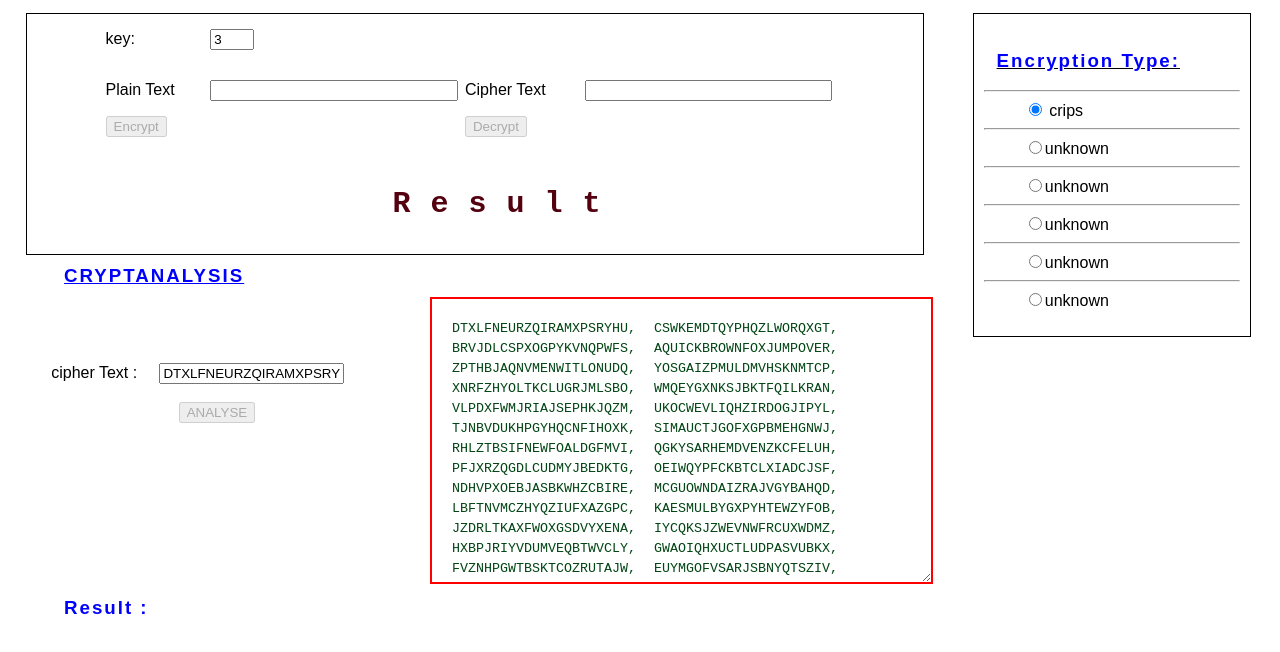
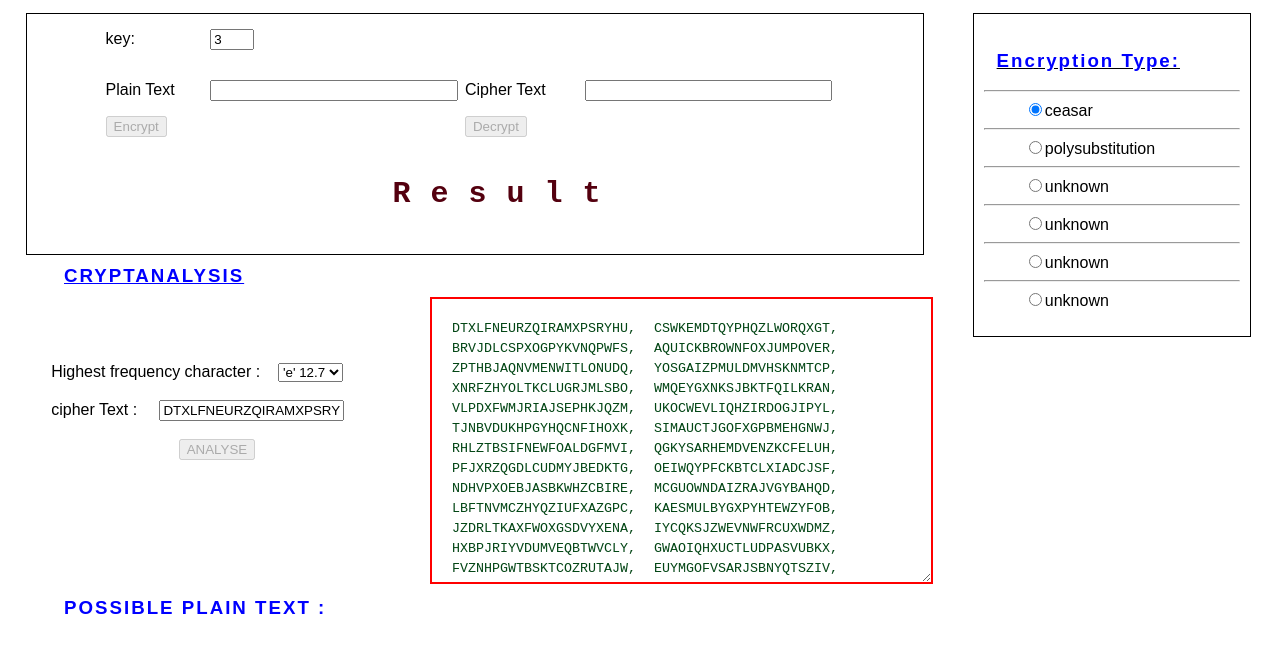
Before and after one commit to s-4-m-a-n/cryptography-web-app, a plain HTML site: page index.html in a window 1280 px wide. Drawn offline with Linux system fonts and the light colour scheme.

Commit message:
select item is added for highest frequency character selection

```diff
--- a/index.html
+++ b/index.html
@@ -11,9 +11,9 @@
 		<dl>
 			<dt><h3>Encryption Type:</h3></dt>
 			<hr/>
-		<dd><input type='radio' name= 'cipher' value='crips' checked/> crips</dd>
+		<dd><input type='radio' name= 'cipher' value='ceasar' checked/>ceasar</dd>
 		<hr/>
-		<dd><input type='radio' name= 'cipher' value='next'>unknown</dd><hr/>
+		<dd><input type='radio' name= 'cipher' value='poly'>polysubstitution</dd><hr/>
 		<dd><input type='radio' name= 'cipher' value=''>unknown</dd><hr/>
 		<dd><input type='radio' name= 'cipher' value=''>unknown</dd><hr/>
 		<dd><input type='radio' name= 'cipher' value=''>unknown</dd><hr/>
@@ -46,7 +46,7 @@
 			<button type="button" name="decrypt" id="decryptBtn" class="cryptography" onclick="decryption()" disabled>Decrypt</button></td></tr>
 
 		</table>
-			<h2 id ='result' align="center" style="letter-spacing: 20px;font-family: monospace;font-size: 30px;padding : 0;padding-left:-7px;position: relative;color:#54000f;padding-top: 10px">Result</h2>
+			<h2 id ='result' align="center" style="letter-spacing: 20px;font-family: monospace;font-size: 30px;padding : 0;padding-left:-7px;position: relative;color:#54000f;">Result</h2>
 
 	</div>
 
@@ -55,16 +55,31 @@
 	<div id="cryptanalyst">
 
 		<div id="inputs">
+			<label>Highest frequency character :&nbsp &nbsp </label>
+			<select id='highestFrequencyChar'>
+				<option name='e' value='e' selected>'e'  12.7</option>
+				<option name='t' value='t'>'t'  9.1</option>
+				<option name='a' value='a'>'a'  8.2</option>
+				<option name='o' value='o'>'o'  7.5</option>
+				<option name='i' value='i'>'i'  7.0</option>
+				<option name='n' value='n'>'n'  6.7</option>
+				<option name='s' value='s'>'s'  6.3</option>
+				<option name='h' value='h'>'h'  6.1</option>
+				<option name='r' value='r'>'r'  6.0</option>
+				<option name='d' value='d'>'d'  4.3</option>
+			</select>
+			<br/><br/>
 			<lable>cipher Text : &nbsp &nbsp</lable>
 			<input type ="text" name = 'cipherText2' id="cipherText2" placeholder="enter cipher Text" onkeyup="enableBtn()" value="DTXLFNEURZQIRAMXPSRYHU" required/><br/><br/>
 			<center><button type="button" name="analyseBtn" id="analyseBtn" onclick="startCryptAnalysis()" disabled >ANALYSE</button></center>
+
 	    </div>
 
 		<div id="processing">
 			<textarea id ="process" rows="20" cols="50" style = "color:#024514;padding:20px;line-height:20px;word-spacing: 10px ; border : 2px solid red; height: 84%;width:100%; ">DTXLFNEURZQIRAMXPSRYHU, CSWKEMDTQYPHQZLWORQXGT, BRVJDLCSPXOGPYKVNQPWFS, AQUICKBROWNFOXJUMPOVER, ZPTHBJAQNVMENWITLONUDQ, YOSGAIZPMULDMVHSKNMTCP, XNRFZHYOLTKCLUGRJMLSBO, WMQEYGXNKSJBKTFQILKRAN, VLPDXFWMJRIAJSEPHKJQZM, UKOCWEVLIQHZIRDOGJIPYL, TJNBVDUKHPGYHQCNFIHOXK, SIMAUCTJGOFXGPBMEHGNWJ, RHLZTBSIFNEWFOALDGFMVI, QGKYSARHEMDVENZKCFELUH, PFJXRZQGDLCUDMYJBEDKTG, OEIWQYPFCKBTCLXIADCJSF, NDHVPXOEBJASBKWHZCBIRE, MCGUOWNDAIZRAJVGYBAHQD, LBFTNVMCZHYQZIUFXAZGPC, KAESMULBYGXPYHTEWZYFOB, JZDRLTKAXFWOXGSDVYXENA, IYCQKSJZWEVNWFRCUXWDMZ, HXBPJRIYVDUMVEQBTWVCLY, GWAOIQHXUCTLUDPASVUBKX, FVZNHPGWTBSKTCOZRUTAJW, EUYMGOFVSARJSBNYQTSZIV, </textarea>
 		</div>
 	</div>
-	<h3>Result : </h3>
+	<h3 >POSSIBLE PLAIN TEXT :<span id='result2' style="color:red;"></span></h3>
 
 
 
```
